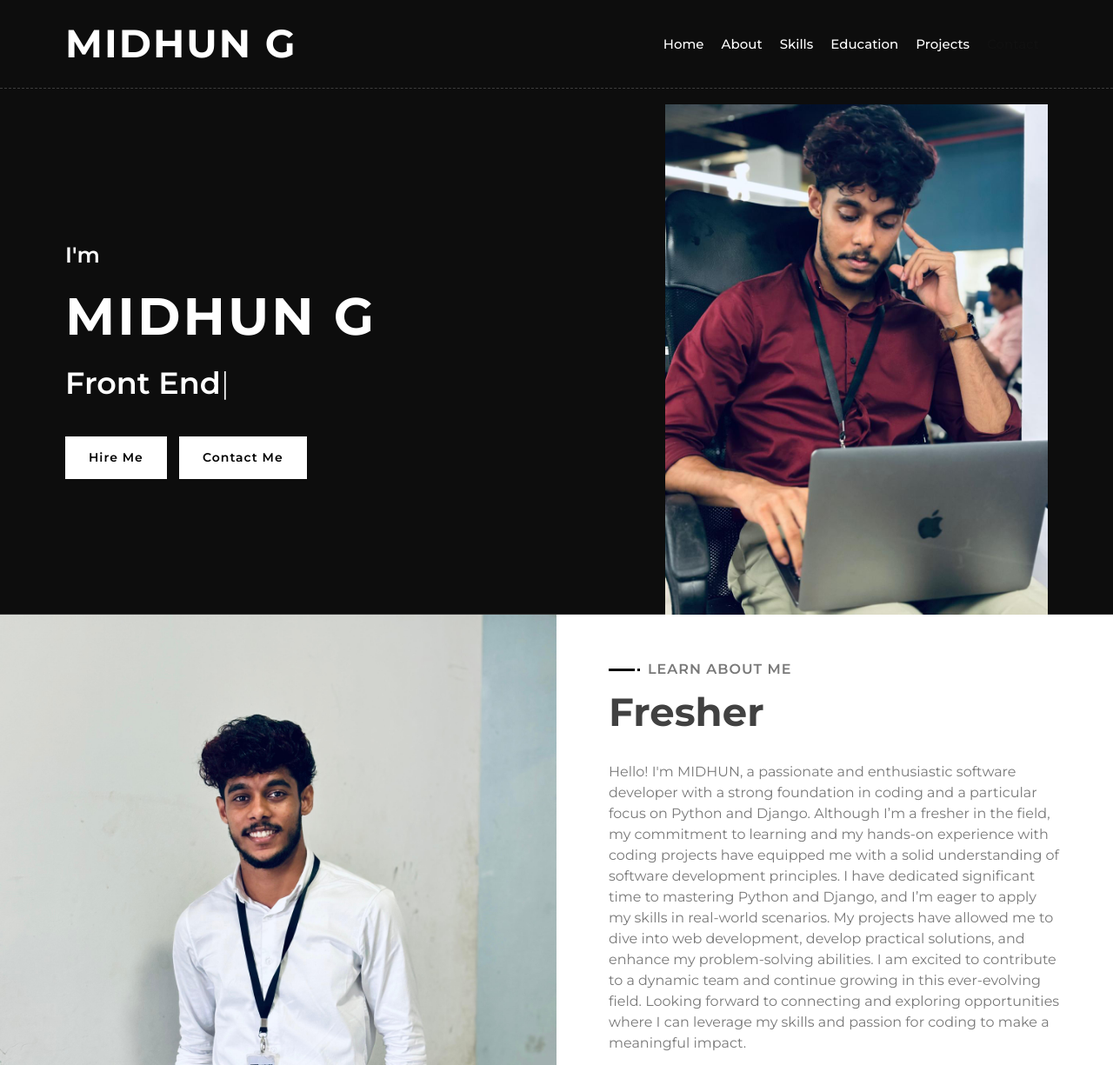
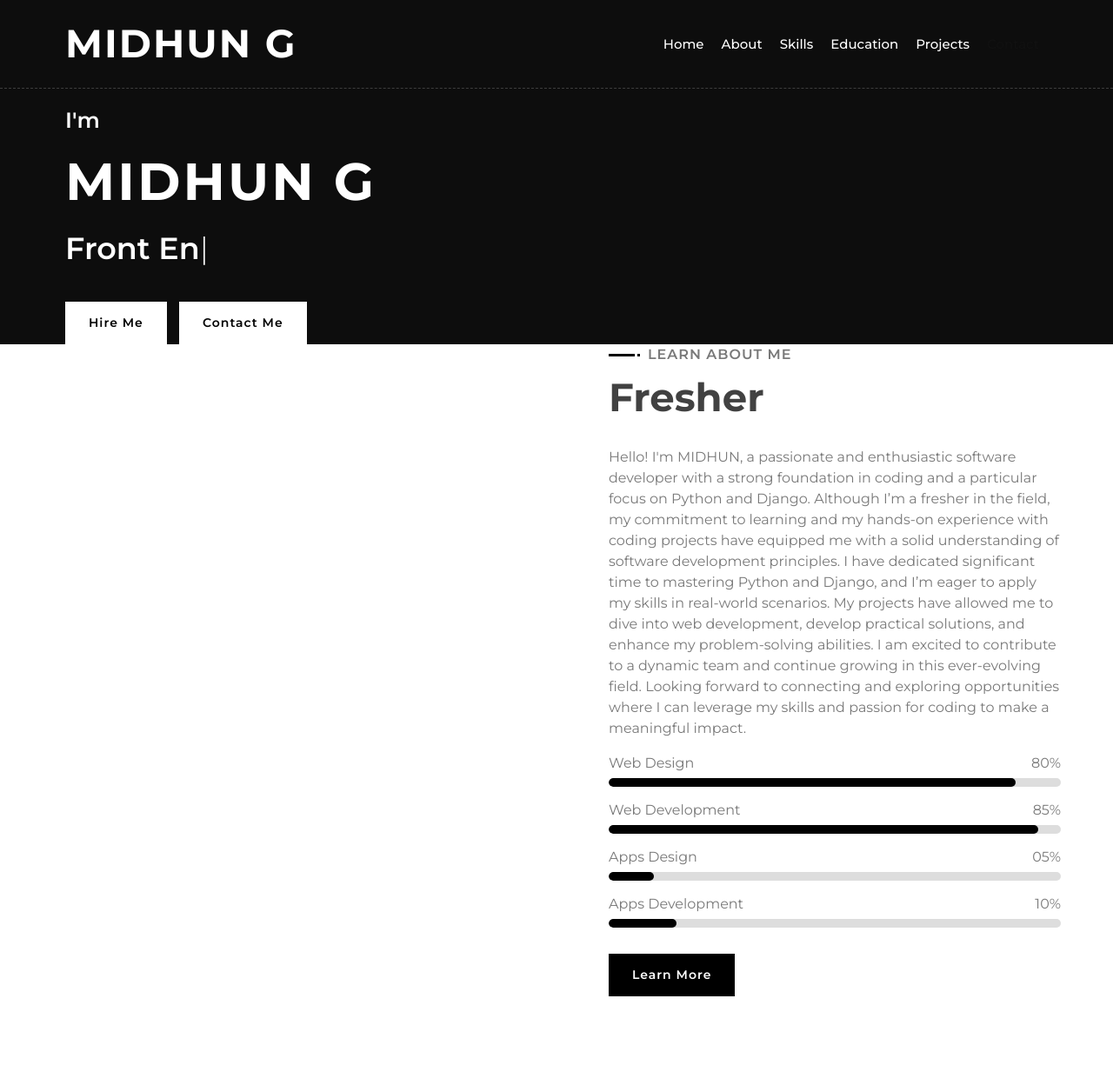
Before and after one commit to 2002midhun6/myportfilio, a plain HTML site: page index.html in a window 1280 px wide. Shown: the top 1225 px of the page at 87% size. Drawn offline with nearby package versions, Linux system fonts and the light colour scheme; files whose address does not match are found by name.

Commit message:
photo of the portfolio changed

```diff
--- a/index.html
+++ b/index.html
@@ -66,7 +66,7 @@
                     </div>
                     <div class="col-sm-12 col-md-6 d-none d-md-block">
                         <div class="hero-image">
-                            <img src="./img/myphoto.jpeg" alt="Hero Image">
+                            <!-- <img src="./img/myphoto.jpeg" alt="Hero Image"> -->
                         </div>
                     </div>
                 </div>
@@ -81,7 +81,7 @@
                 <div class="row align-items-center">
                     <div class="col-lg-6">
                         <div class="about-img">
-                            <img src="./img/whitephoto.jpeg" alt="Image">
+                            <!-- <img src="./img/whitephoto.jpeg" alt="Image"> -->
                         </div>
                     </div>
                     <div class="col-lg-6">
```
Also changed, not shown: img/myphotoo.jpeg (added).
